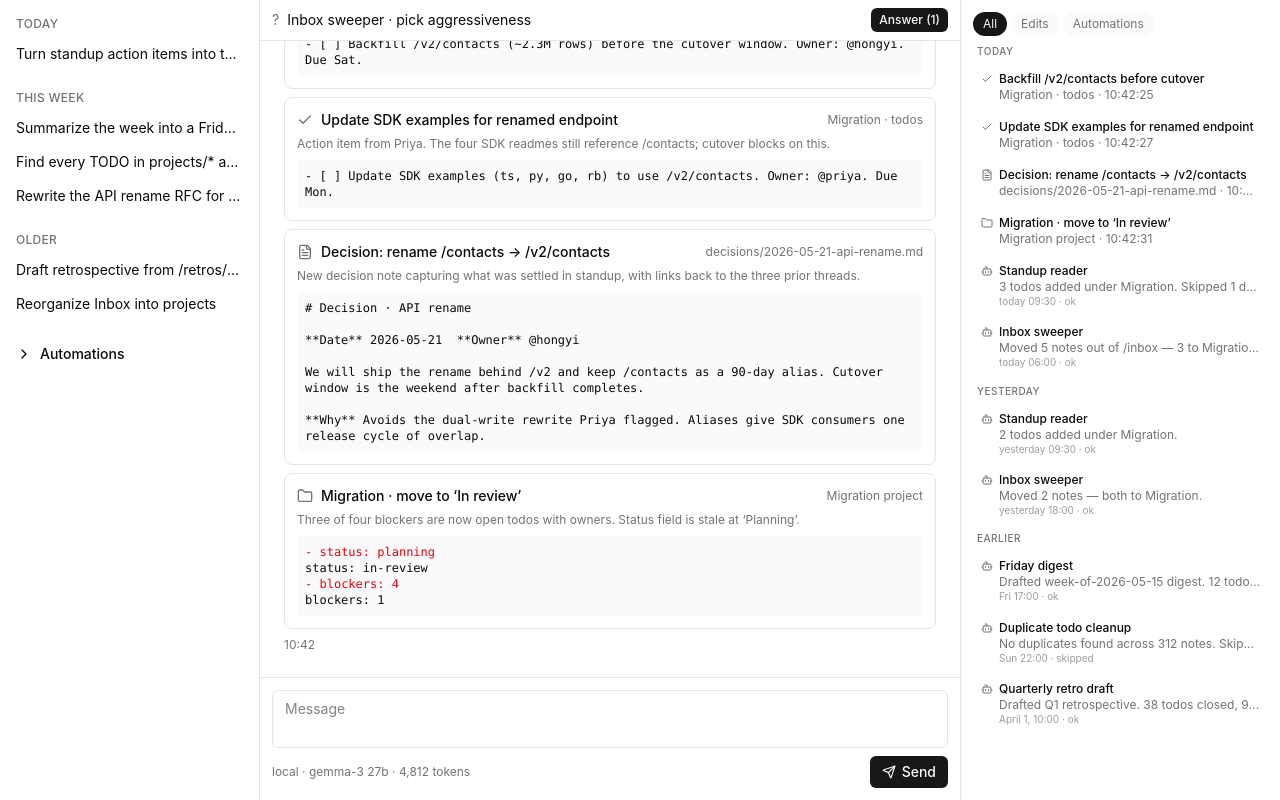
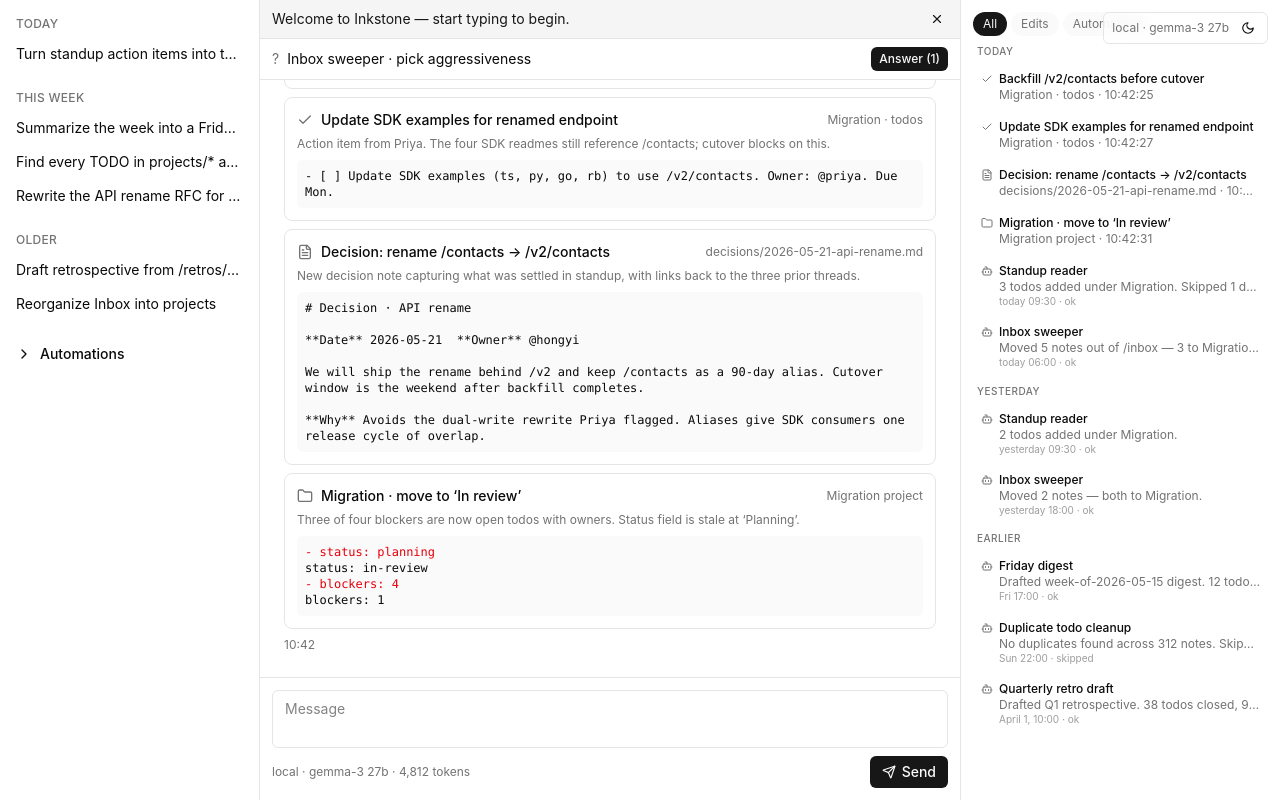
Before and after one commit to hongyilyu/inkstone, a React (Vite) app in the folder apps/web/: page / in a window 1280 px wide. Built offline with nearby package versions, Linux system fonts and the light colour scheme; a web font is replaced by a local one.

Commit message:
ui: slice-8 — welcome banner and theme toggle

```diff
--- a/apps/web/src/App.tsx
+++ b/apps/web/src/App.tsx
@@ -1,13 +1,17 @@
 import { ActivityRail } from "./components/ActivityRail.js";
 import { ChatColumn } from "./components/ChatColumn.js";
 import { Sidebar } from "./components/Sidebar.js";
+import { TopRightControls } from "./components/TopRightControls.js";
 
 export default function App() {
 	return (
-		<div className="grid h-full grid-cols-[260px_1fr_320px] bg-background text-foreground">
+		<div className="relative grid h-full grid-cols-[260px_1fr_320px] bg-background text-foreground">
 			<Sidebar />
 			<ChatColumn />
 			<ActivityRail />
+			<div className="absolute top-3 right-3 z-10">
+				<TopRightControls />
+			</div>
 		</div>
 	);
 }
--- a/apps/web/src/components/ChatColumn.tsx
+++ b/apps/web/src/components/ChatColumn.tsx
@@ -3,6 +3,7 @@ import { type ChatTurn, conversation, proposals } from "../data/mock.js";
 import { ComposeFooter } from "./ComposeFooter.js";
 import { ProposalCard } from "./ProposalCard.js";
 import { QueueBanner } from "./QueueBanner.js";
+import { WelcomeBanner } from "./WelcomeBanner.js";
 
 const proposalById = new Map(proposals.map((p) => [p.id, p]));
 
@@ -16,6 +17,7 @@ export function ChatColumn() {
 
 	return (
 		<main className="flex h-full flex-col overflow-hidden">
+			<WelcomeBanner />
 			<QueueBanner />
 			<div
 				ref={scrollerRef}
--- /dev/null
+++ b/apps/web/src/components/TopRightControls.tsx
@@ -0,0 +1,48 @@
+import { Moon, Sun } from "lucide-react";
+import { useState } from "react";
+import { currentRun } from "../data/mock.js";
+
+export function TopRightControls() {
+	const [theme, setTheme] = useState<"light" | "dark">(() => {
+		const initial =
+			typeof document !== "undefined"
+				? (document.documentElement.dataset.theme as "light" | "dark" | undefined)
+				: undefined;
+		return initial === "dark" ? "dark" : "light";
+	});
+
+	const toggleTheme = () => {
+		const next = theme === "dark" ? "light" : "dark";
+		setTheme(next);
+		document.documentElement.dataset.theme = next;
+		try {
+			localStorage.setItem("inkstone-theme", next);
+		} catch {
+			// localStorage may be unavailable — non-fatal
+		}
+	};
+
+	return (
+		<div className="flex items-center gap-2 rounded-md border border-border bg-card/80 px-2 py-1 text-xs text-card-foreground backdrop-blur">
+			<span className="text-muted-foreground">{currentRun.model}</span>
+			<button
+				type="button"
+				aria-label="Toggle theme"
+				onClick={toggleTheme}
+				className="rounded-md p-1 hover:bg-muted/50"
+			>
+				{theme === "dark" ? (
+					<Sun
+						className="h-3.5 w-3.5"
+						aria-hidden
+					/>
+				) : (
+					<Moon
+						className="h-3.5 w-3.5"
+						aria-hidden
+					/>
+				)}
+			</button>
+		</div>
+	);
+}
--- /dev/null
+++ b/apps/web/src/components/WelcomeBanner.tsx
@@ -0,0 +1,23 @@
+import { X } from "lucide-react";
+import { useState } from "react";
+
+export function WelcomeBanner() {
+	const [dismissed, setDismissed] = useState(false);
+	if (dismissed) return null;
+	return (
+		<div className="flex items-center gap-2 border-b border-border bg-accent px-3 py-2 text-sm text-accent-foreground">
+			<span className="flex-1">Welcome to Inkstone — start typing to begin.</span>
+			<button
+				type="button"
+				aria-label="Dismiss welcome banner"
+				onClick={() => setDismissed(true)}
+				className="rounded-md p-1 hover:bg-muted/50"
+			>
+				<X
+					className="h-3.5 w-3.5"
+					aria-hidden
+				/>
+			</button>
+		</div>
+	);
+}
```
Also changed, not shown: 1 other file (tests, documents, lock files or other folders).
